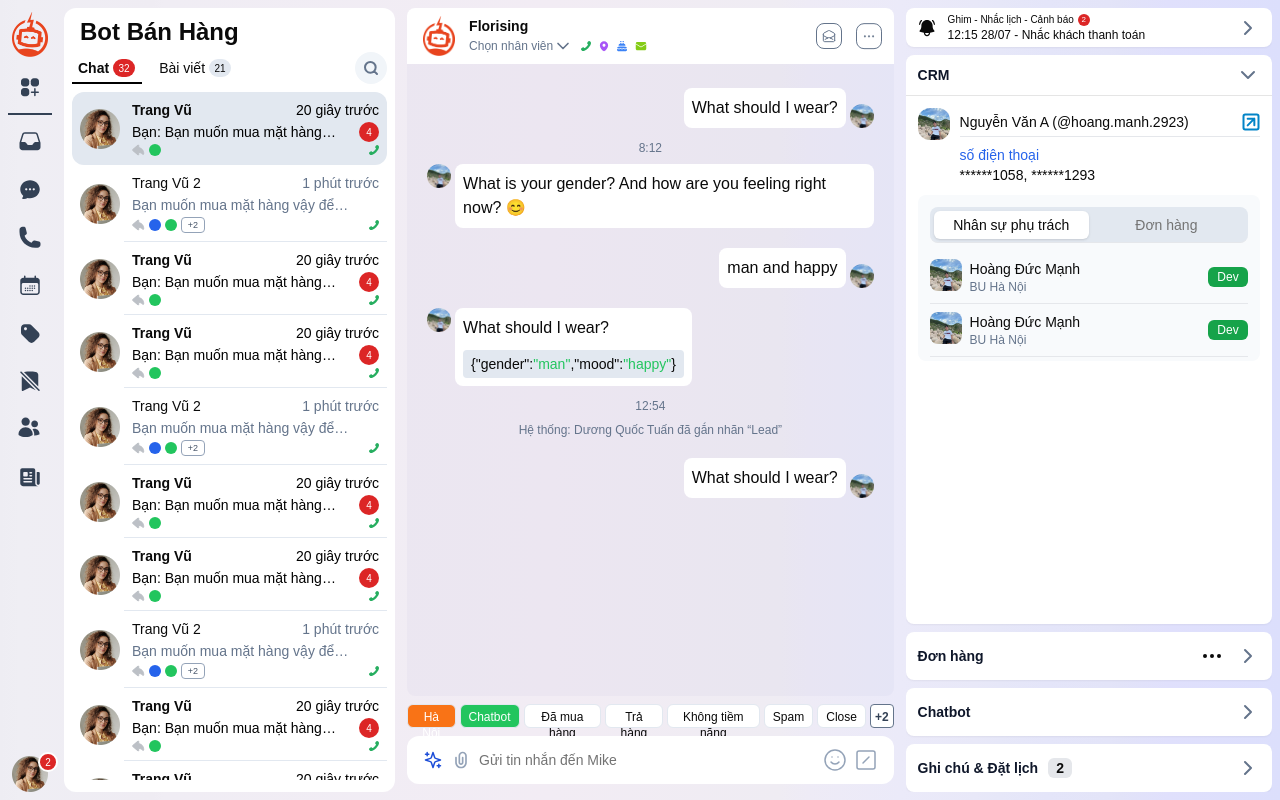
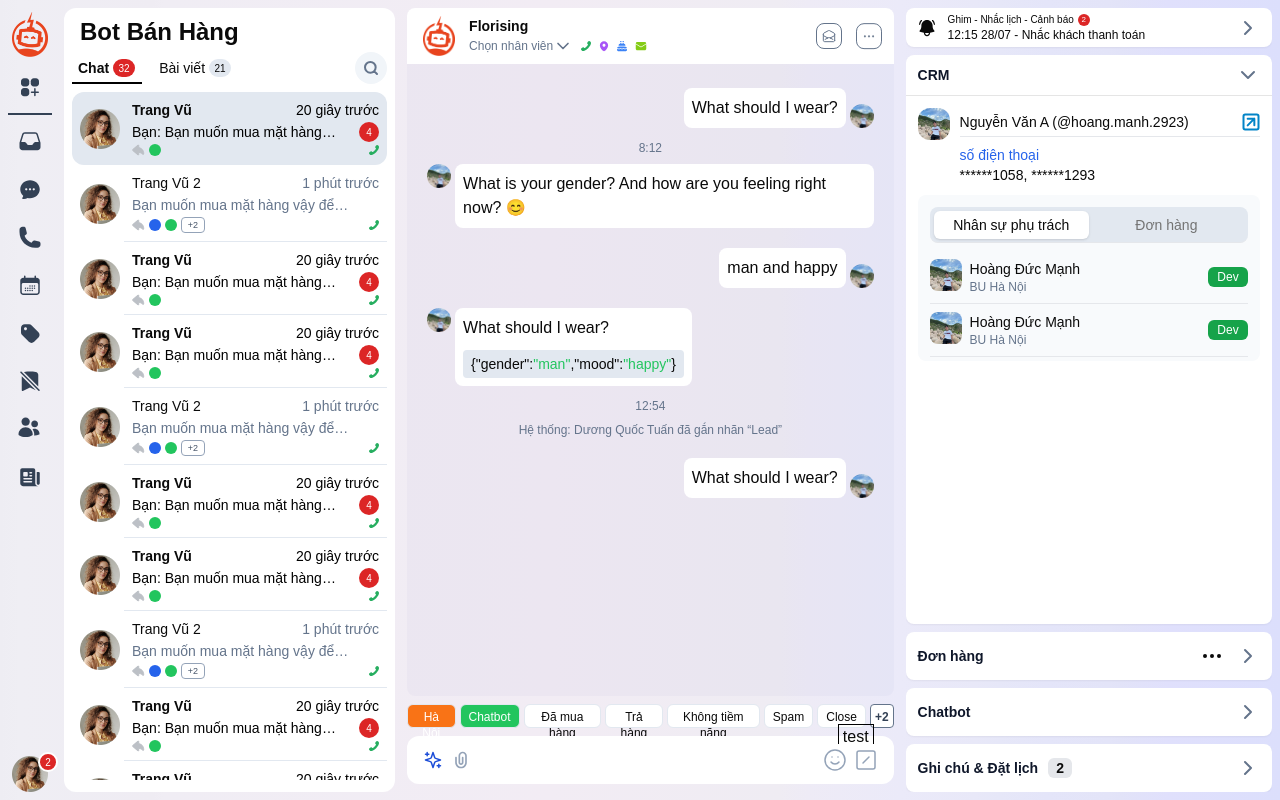
Before and after one commit to bbhnguyenpt/authenbotbanhang, a Next.js app: page /aichat/aisugguest in a window 1280 px wide. Built offline with nearby package versions, Linux system fonts and the light colour scheme.

Commit message:
fix bugs

```diff
--- a/src/app/aichat/_components/chatbox/InputSection.tsx
+++ b/src/app/aichat/_components/chatbox/InputSection.tsx
@@ -1,8 +1,8 @@
 'use client'
 
-import { useState } from 'react'
 import { Input } from '@/components/ui/input'
 import { cn } from '@/lib/utils'
+import { useState } from 'react'
 
 import MessageInput from '@/app/aichat/_components/chatbox/MessageInput'
 import Icons from '@/Svgs/Icons'
@@ -81,22 +81,28 @@ function InputSection({ type }: { type: 'post' | 'aisugguest' }) {
   }
 
   return (
-    <div className="group relative flex flex-col justify-end gap-1 px-4 py-2 h-12 rounded-xl bg-white transition-all hover:h-20">
+    <div
+      className={cn(
+        'relative flex flex-col justify-end gap-1 px-4 py-2 rounded-xl bg-white transition-all hover:pt-10',
+        input_value != '' && 'pt-10'
+      )}
+    >
       {/* Test Purpose --------------- */}
       <button
-        className="absolute -top-3 right-5 border border-black px-1 opacity-0"
+        className="absolute -top-3 right-5 border border-black px-1 opacity-1"
         onClick={() => {
           const test = Math.floor(Math.random() * 3)
           set_state(TEST_STATE[test])
+          console.log(input_value)
         }}
       >
         test
       </button>
       {/* Test Purpose --------------- */}
-      <div className="min-h-[26px] w-[94%] flex gap-4 items-center absolute top-2 transition-all overflow-x-scroll no-scrollbar">
+      <div className="min-h-7 w-[94%] flex gap-4 items-center absolute top-2 transition-all overflow-x-scroll no-scrollbar">
         {renderAiSugguest()}
       </div>
-      <div className="flex items-end min-h-8 gap-2 text-slate-400 z-20 bg-white">
+      <div className="flex items-end gap-2 text-slate-400 z-20 bg-white">
         <span
           className={cn(
             'h-8 flex items-center cursor-pointer',
@@ -109,15 +115,18 @@ function InputSection({ type }: { type: 'post' | 'aisugguest' }) {
         <span className="h-8 flex items-center cursor-pointer">
           {Icons.attach}
         </span>
+
         <MessageInput
           input_value={input_value}
           set_input_value={set_input_value}
         />
+
         <span className="h-8 flex items-center cursor-pointer">
           {Icons.emoji}
         </span>
+
         <span className="h-8 flex items-center cursor-pointer text-slate-900">
-          {input_value === '' ? Icons.square_slash : Icons.sendIcon}
+          {!input_value.length ? Icons.square_slash : Icons.sendIcon}
         </span>
       </div>
     </div>
--- a/src/app/aichat/_components/chatbox/MessageInput.tsx
+++ b/src/app/aichat/_components/chatbox/MessageInput.tsx
@@ -1,5 +1,4 @@
-import { ChangeEvent, KeyboardEvent, useState } from 'react'
-import { Textarea } from '@/components/ui/textarea'
+import { KeyboardEvent, useState } from 'react'
 
 import PluginOptions from '@/app/aichat/_components/chatbox/PluginOptions'
 
@@ -10,31 +9,34 @@ interface MessageInputProps {
 
 function MessageInput({ input_value, set_input_value }: MessageInputProps) {
   const [show_plugins, set_show_plugins] = useState(false)
-  function handleChangeInput(event: ChangeEvent<HTMLTextAreaElement>) {
-    event.target.style.height = 'inherit'
-    event.target.style.height = `${event.target.scrollHeight}px`
-    set_input_value(event.currentTarget.value)
-  }
 
-  function handleKeyDown(event: KeyboardEvent<HTMLTextAreaElement>) {
+  function handleKeyDown(event: KeyboardEvent<HTMLSpanElement>) {
     if (event.key === '/') {
       set_show_plugins(true)
     }
     if (event.key === ' ' || event.key === 'Spacebar') {
       set_show_plugins(false)
     }
+    if (event.key === 'Backspace' || event.key === 'Delete') {
+      // set_show_plugins(false)
+      console.log(input_value === '')
+    }
+  }
+
+  function handleInput(event: KeyboardEvent<HTMLSpanElement>) {
+    console.log(event.currentTarget.innerText.length)
+    set_input_value(event.currentTarget.innerText)
   }
 
   return (
-    <div className="flex-auto">
-      <Textarea
-        placeholder="Gửi tin nhắn đến Mike"
-        className="border-none shadow-none resize-none px-0 py-1.5 max-h-32 custom-scrollbar"
-        value={input_value}
-        rows={1}
-        onChange={handleChangeInput}
+    <div className="flex-auto flex items-center relative">
+      <span
+        className="border-none shadow-none w-full min-h-0 py-1.5 text-sm max-h-[120px] focus:outline-none overflow-x-hidden overflow-y-auto custom-scrollbar flex flex-col justify-center"
+        contentEditable
+        suppressContentEditableWarning={true}
+        onInput={handleInput}
         onKeyDown={handleKeyDown}
-      />
+      ></span>
       {show_plugins && <PluginOptions />}
     </div>
   )
--- a/src/app/general-settings/_components/main-setting/_components/Members.tsx
+++ b/src/app/general-settings/_components/main-setting/_components/Members.tsx
@@ -12,7 +12,7 @@ function Members() {
         <div className="flex justify-between">
           <span className="text-sm font-medium">Thành viên (8/20)</span>
           <Button
-            className="bg-blue-600 hover:bg-blue-500 py-2 px-4 h-7"
+            className="bg-blue-600 text-sm hover:bg-blue-500 py-2 px-4 h-7"
             size={'sm'}
           >
             Thêm
--- a/src/app/general-settings/_components/main-setting/_components/SocialMedia.tsx
+++ b/src/app/general-settings/_components/main-setting/_components/SocialMedia.tsx
@@ -19,7 +19,7 @@ function SocialMedia() {
         <div className="flex justify-between">
           <span className="text-sm font-medium">Trang (4/4)</span>
           <Button
-            className="bg-blue-600 hover:bg-blue-500 py-2 px-4 h-7"
+            className="bg-blue-600 text-sm hover:bg-blue-500 py-2 px-4 h-7"
             size={'sm'}
           >
             Thêm
```
